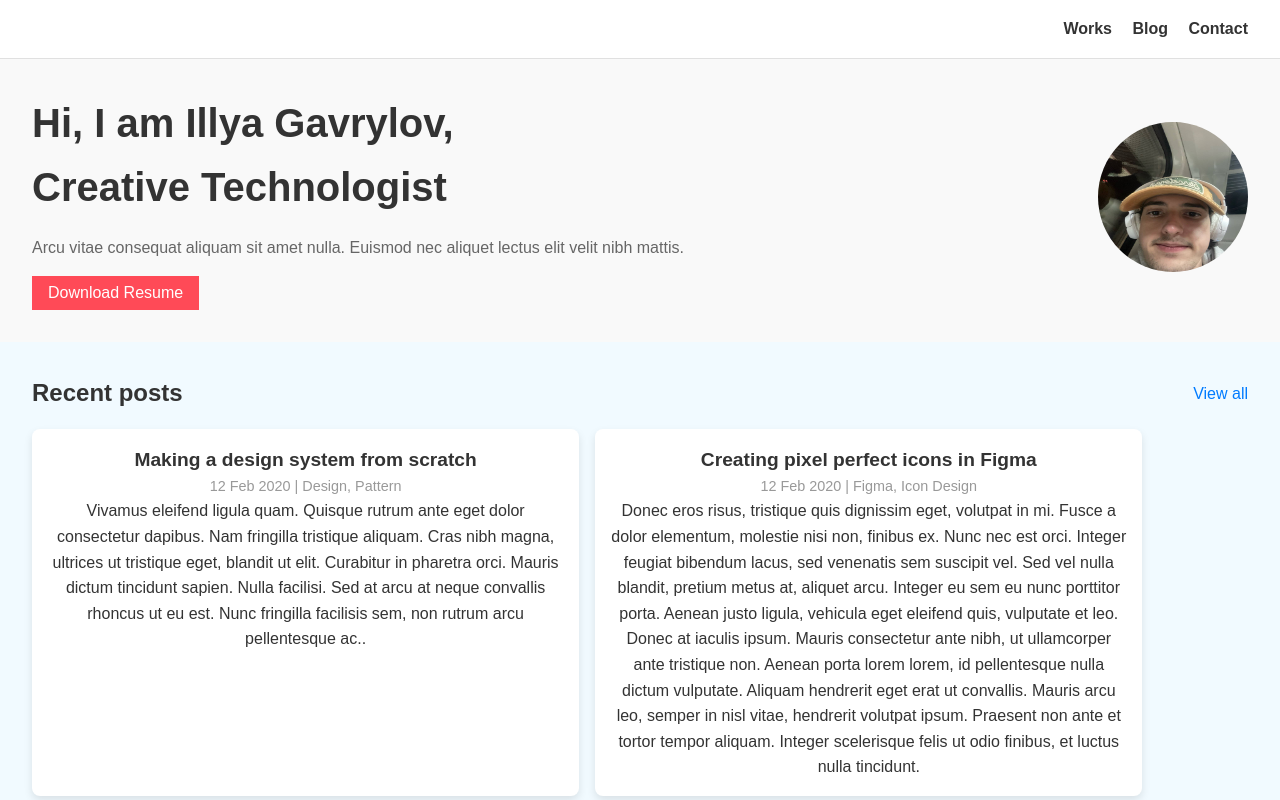
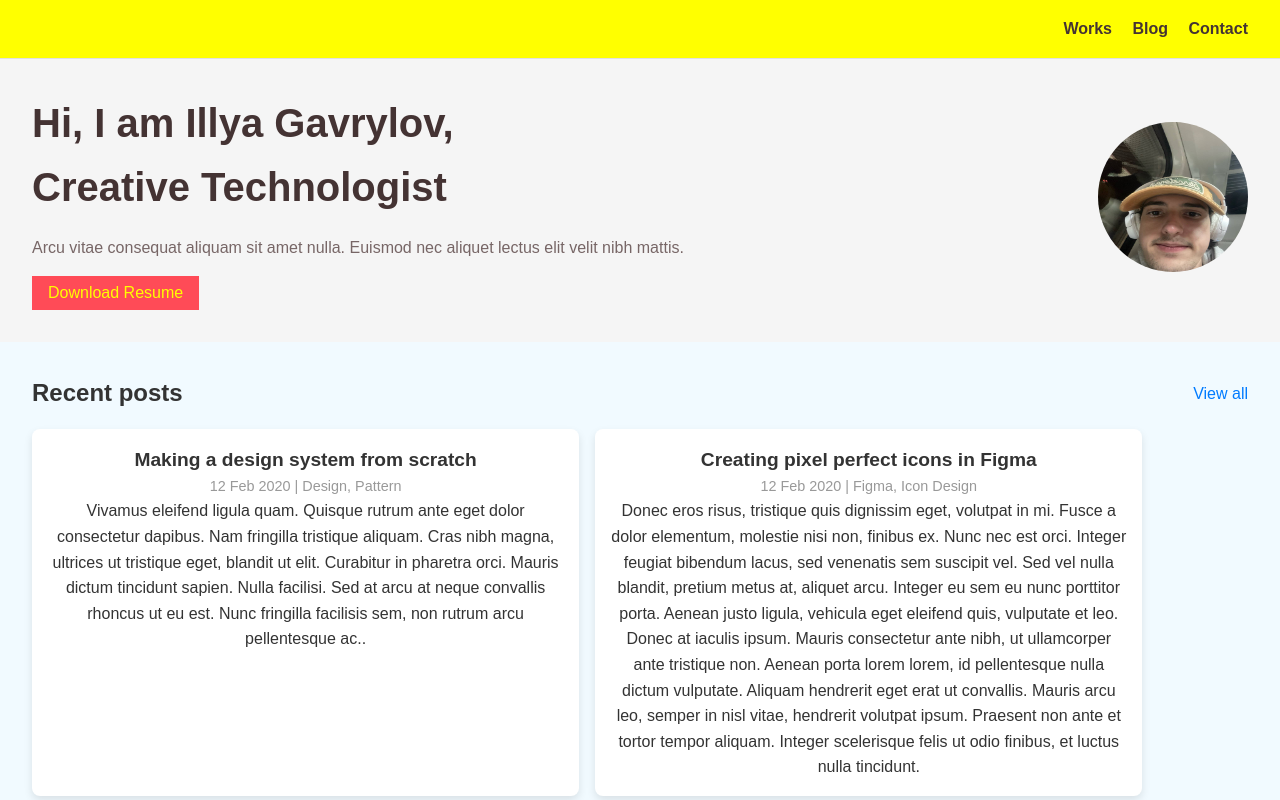
Before and after one commit to pressside/lab5, a plain HTML site: page index.html in a window 1280 px wide. Shown: the top 800 px of the page. Drawn offline with Linux system fonts and the light colour scheme.

Commit message:
Update style.css

```diff
--- a/style.css
+++ b/style.css
@@ -15,13 +15,13 @@ body {
     display: flex;
     justify-content: flex-end;
     padding: 1rem 2rem;
-    background-color: #fff;
+    background-color: #ff0f;
     border-bottom: 1px solid #e0e0e0;
 }
 
 .navbar .nav-link {
     margin-left: 1rem;
-    color: #333;
+    color: #433;
     text-decoration: none;
     font-weight: bold;
 }
@@ -31,24 +31,24 @@ body {
     align-items: center;
     justify-content: space-between;
     padding: 2rem;
-    background-color: #f9f9f9;
+    background-color: #f5f5f5;
 }
 
 .intro-text h1 {
     font-size: 2.5rem;
-    color: #333;
+    color: #433;
 }
 
 .intro-text p {
     margin-top: 1rem;
-    color: #666;
+    color: #766;
 }
 
 .download-btn {
     margin-top: 1rem;
     padding: 0.5rem 1rem;
-    background-color: #ff4a57;
-    color: #fff;
+    background-color: #ff4b57;
+    color: #ff0f;
     border: none;
     cursor: pointer;
     font-size: 1rem;
```
